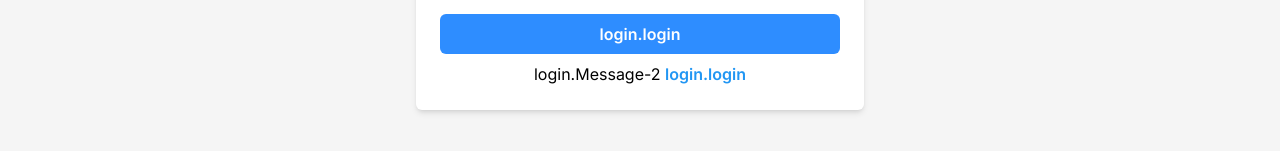
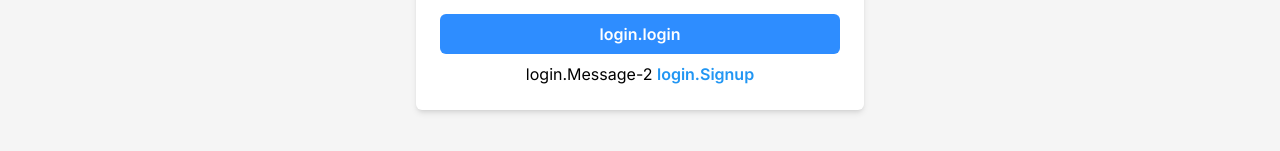
Before and after one commit to 202303-PRM-TR-FEW/Learning-app-team-5, a Next.js app: page /1/login in a window 1280 px wide. Shown: the part 565-716 px from the top of the page. Built offline with nearby package versions, Linux system fonts and the light colour scheme; no server answers; the database is empty.

Commit message:
Fix: error in login component

```diff
--- a/components/login/LoginCard.jsx
+++ b/components/login/LoginCard.jsx
@@ -48,8 +48,8 @@ const LoginPage = () => {
     if (isRegistered) {
       try {
         await signIn(email, password);
-        // Redirect to home page after successful login
-        router.push("/home");
+        // Redirect to profile page after successful login
+        router.push("/profile");
       } catch (error) {
         console.error("Error signing in:", error);
       }
@@ -57,6 +57,8 @@ const LoginPage = () => {
       try {
         await signUp(email, password);
         setSignupSuccess(true);
+        // Redirect to profile page after successful Sign Up
+        router.push("/profile");
       } catch (error) {
         console.error("Error signing up:", error);
       }
@@ -162,7 +164,7 @@ const LoginPage = () => {
               className="text-blue-500 font-semibold"
               onClick={handleToggleForm}
             >
-              {isRegistered ? t("login") : t("Signup")}
+              {isRegistered ? t("Signup") : t("login")}
             </button>
           </p>
         </form>
```
